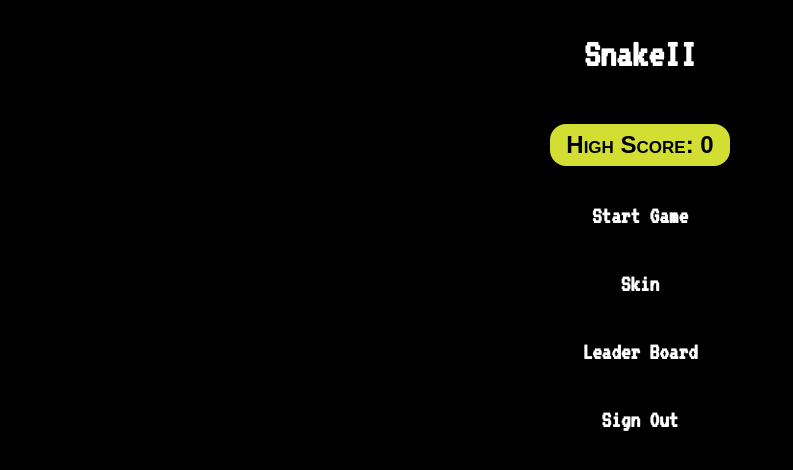
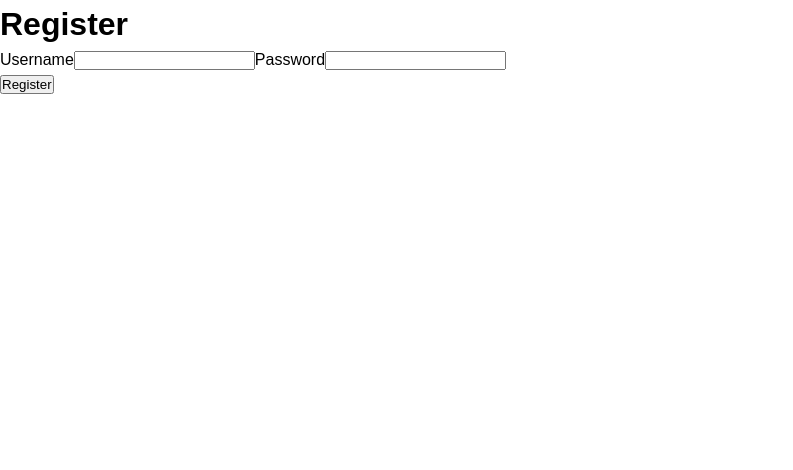
Before and after one commit to Zach-Giffen/Snake_II, a React (Vite) app in the folder client/: page / in a window 1280 px wide. Shown: the top 470 px of the page, without its empty margins (0-793 px from the left). Built offline with nearby package versions, Linux system fonts and the light colour scheme.

Commit message:
have sign in done and stuff

```diff
--- a/client/src/App.tsx
+++ b/client/src/App.tsx
@@ -1,9 +1,14 @@
-// import { useEffect, useState } from 'react';
+import { useState } from 'react';
 import SnakeGameII from './snakeII/snakeIIGame';
+import RegistrationForm from './registrationForm';
+import SignInForm from './signInForm';
+
+type PageType = 'snake' | 'register' | 'sign-in';
 
 export default function App() {
   // const [serverData, setServerData] = useState('');
 
+  const [page, setPage] = useState<PageType>('register');
   // useEffect(() => {
   //   async function readServerData() {
   //     const resp = await fetch('/api/hello');
@@ -17,5 +22,21 @@
   //   readServerData();
   // }, []);
 
-  return <SnakeGameII />
+  const handleRegistrationSuccess = () => {
+    setPage('sign-in');
+  };
+
+  const handleSignInSuccess = () => {
+    setPage('snake');
+  };
+
+  return (
+    <>
+      {page === 'register' && (
+        <RegistrationForm onRegistrationSuccess={handleRegistrationSuccess} />
+      )}
+      {page === 'sign-in' && <SignInForm onSignIn={handleSignInSuccess} />}
+      {page === 'snake' && <SnakeGameII />}
+    </>
+  );
 }
--- /dev/null
+++ b/client/src/registrationForm.tsx
@@ -0,0 +1,79 @@
+import { type FormEvent, useState } from 'react';
+
+type RegistrationFormProps = {
+  onRegistrationSuccess: () => void;
+};
+
+export default function RegistrationForm({
+  onRegistrationSuccess,
+}: RegistrationFormProps) {
+  const [isLoading, setIsLoading] = useState(false);
+
+  async function handleSubmit(event: FormEvent<HTMLFormElement>) {
+    event.preventDefault();
+    try {
+      setIsLoading(true);
+      const formData = new FormData(event.currentTarget);
+      const userData = Object.fromEntries(formData.entries());
+      const req = {
+        method: 'POST',
+        headers: { 'Content-Type': 'application/json' },
+        body: JSON.stringify(userData),
+      };
+      const res = await fetch('/api/auth/sign-up', req);
+      if (!res.ok) {
+        throw new Error(`fetch Error ${res.status}`);
+      }
+      const user = await res.json();
+      console.log('Registered', user);
+      onRegistrationSuccess();
+    } catch (err) {
+      alert(`Error registering user: ${err}`);
+    } finally {
+      setIsLoading(false);
+    }
+  }
+
+  return (
+    <div className="container">
+      <div className="row">
+        <div className="column-full d-flex justify-between">
+          <h1>Register</h1>
+        </div>
+      </div>
+      <form onSubmit={handleSubmit}>
+        <div className="row margin-bottom-1">
+          <div className="column-half">
+            <label className="margin-bottom-1 d-block">
+              Username
+              <input
+                required
+                name="username"
+                type="text"
+                className="input-b-color text-padding input-b-radius purple-outline input-height margin-bottom-2 d-block width-100"
+              />
+            </label>
+            <label className="margin-bottom-1 d-block">
+              Password
+              <input
+                required
+                name="password"
+                type="password"
+                className="input-b-color text-padding input-b-radius purple-outline input-height margin-bottom-2 d-block width-100"
+              />
+            </label>
+          </div>
+        </div>
+        <div className="row">
+          <div className="column-full d-flex justify-between">
+            <button
+              disabled={isLoading}
+              className="input-b-radius text-padding purple-background white-text">
+              Register
+            </button>
+          </div>
+        </div>
+      </form>
+    </div>
+  );
+}
--- /dev/null
+++ b/client/src/signInForm.tsx
@@ -0,0 +1,80 @@
+import { type FormEvent, useState } from 'react';
+
+/**
+ * Form that signs in a user.
+ */
+type Props = {
+  onSignIn: () => void;
+};
+export default function SignInForm({ onSignIn }: Props) {
+  const [isLoading, setIsLoading] = useState(false);
+  async function handleSubmit(event: FormEvent<HTMLFormElement>) {
+    event.preventDefault();
+    try {
+      setIsLoading(true);
+      const formData = new FormData(event.currentTarget);
+      const userData = Object.fromEntries(formData.entries());
+      console.log(userData);
+      const req = {
+        method: 'POST',
+        headers: { 'Content-Type': 'application/json' },
+        body: JSON.stringify(userData),
+      };
+      const res = await fetch('/api/auth/sign-in', req);
+      if (!res.ok) {
+        throw new Error(`fetch Error ${res.status}`);
+      }
+      const { user, token } = await res.json();
+      sessionStorage.setItem('token', token);
+      console.log('Signed In', user, '; received token:', token);
+      onSignIn();
+    } catch (err) {
+      alert(`Error signing in: ${err}`);
+    } finally {
+      setIsLoading(false);
+    }
+  }
+
+  return (
+    <div className="container">
+      <div className="row">
+        <div className="column-full d-flex justify-between">
+          <h1>Sign In</h1>
+        </div>
+      </div>
+      <form onSubmit={handleSubmit}>
+        <div className="row margin-bottom-1">
+          <div className="column-half">
+            <label className="margin-bottom-1 d-block">
+              Username
+              <input
+                required
+                name="username"
+                type="text"
+                className="input-b-color text-padding input-b-radius purple-outline input-height margin-bottom-2 d-block width-100"
+              />
+            </label>
+            <label className="margin-bottom-1 d-block">
+              Password
+              <input
+                required
+                name="password"
+                type="password"
+                className="input-b-color text-padding input-b-radius purple-outline input-height margin-bottom-2 d-block width-100"
+              />
+            </label>
+          </div>
+        </div>
+        <div className="row">
+          <div className="column-full d-flex justify-between">
+            <button
+              disabled={isLoading}
+              className="input-b-radius text-padding purple-background white-text">
+              Sign In
+            </button>
+          </div>
+        </div>
+      </form>
+    </div>
+  );
+}
--- a/client/src/snakeII/data.ts
+++ b/client/src/snakeII/data.ts
@@ -1,6 +1,4 @@
 export type Score = {
-  userId: number;
-  userName: string;
   score: number;
 };
 export type Entry = Score & {
--- a/client/src/snakeII/gameOverModal.tsx
+++ b/client/src/snakeII/gameOverModal.tsx
@@ -1,8 +1,5 @@
 import { addScore } from './data';
 import { HIGH_SCORE_KEY } from './snakeIIGame';
-
-const userName: string = 'snakeGod';
-const userId: number = 1;
 
 interface GameOverModal {
   finalScore: number;
@@ -25,7 +22,7 @@
     setScore(0);
   };
   const handleScoreSubmit = () => {
-    const newScore = { userId, userName, score: finalScore };
+    const newScore = { score: finalScore };
     addScore(newScore);
     setIsGameOver(false);
     setIsPlaying(true);
```
Also changed, not shown: client/src/jack.tsx (added), 1 other file (tests, documents, lock files or other folders).
